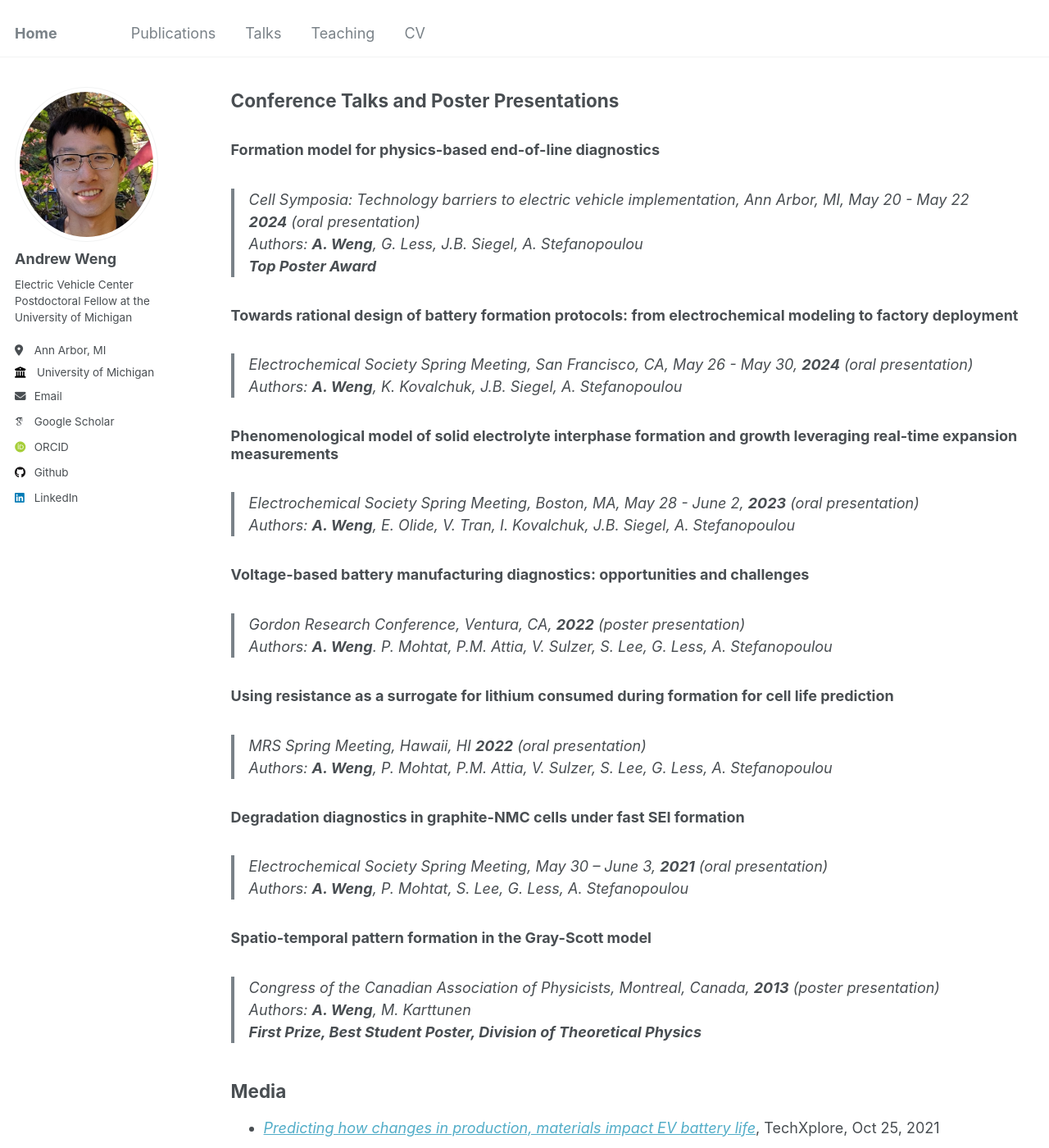
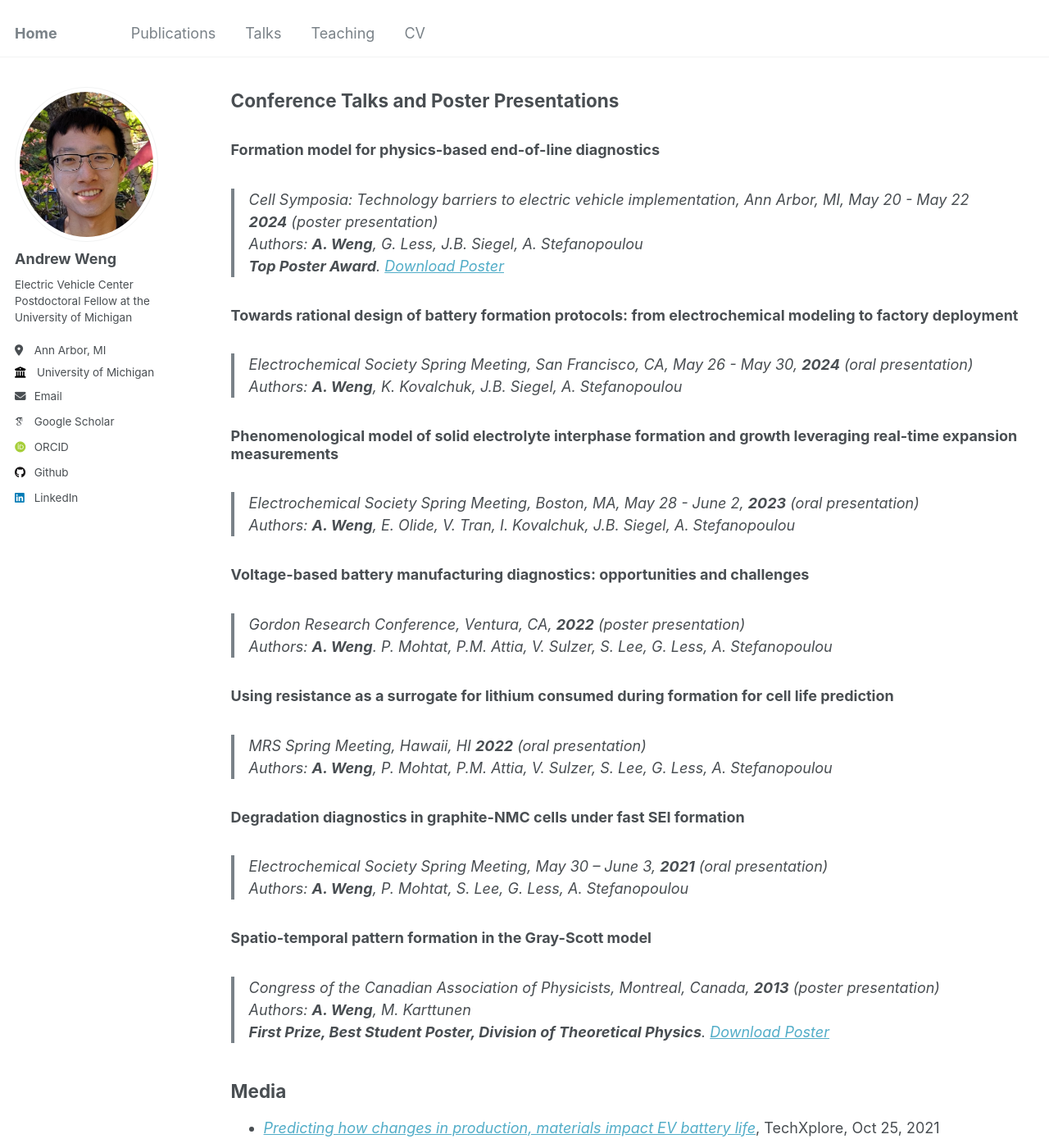
Before and after one commit to wengandrew/wengandrew.github.io, a Jekyll site: the page built from _pages/talks.md, in a window 1280 px wide and 1400 px high, scrolled down 655 px. Shown: the whole window at 82% size. Built offline with Jekyll 4.4.1, drawn with Linux system fonts in a browser that asks for light colours; some web fonts are replaced.

Commit message:
Added poster links

```diff
--- a/_pages/talks.md
+++ b/_pages/talks.md
@@ -32,9 +32,9 @@ author_profile: true
 ## Conference Talks and Poster Presentations
 
 ### Formation model for physics-based end-of-line diagnostics
-> *Cell Symposia: Technology barriers to electric vehicle implementation, Ann Arbor, MI, May 20 - May 22 **2024*** (oral presentation) \
+> *Cell Symposia: Technology barriers to electric vehicle implementation, Ann Arbor, MI, May 20 - May 22 **2024*** (poster presentation) \
 > Authors: **A. Weng**, G. Less, J.B. Siegel, A. Stefanopoulou \
-> **Top Poster Award**
+> **Top Poster Award**. [Download Poster](https://github.com/wengandrew/wengandrew.github.io/blob/master/files/poster-2024-05-22-cell-symposium.pdf)
 
 ### Towards rational design of battery formation protocols: from electrochemical modeling to factory deployment
 > *Electrochemical Society Spring Meeting, San Francisco, CA, May 26 - May 30, **2024*** (oral presentation) \
@@ -60,7 +60,7 @@ author_profile: true
 
 > *Congress of the Canadian Association of Physicists, Montreal, Canada, **2013*** (poster presentation) \
 > Authors: **A. Weng**, M. Karttunen \
-> **First Prize, Best Student Poster, Division of Theoretical Physics**
+> **First Prize, Best Student Poster, Division of Theoretical Physics**. [Download Poster](https://github.com/wengandrew/wengandrew.github.io/blob/master/files/poster-2013-gray-scott.pdf)
 
 ## Media
 
```
